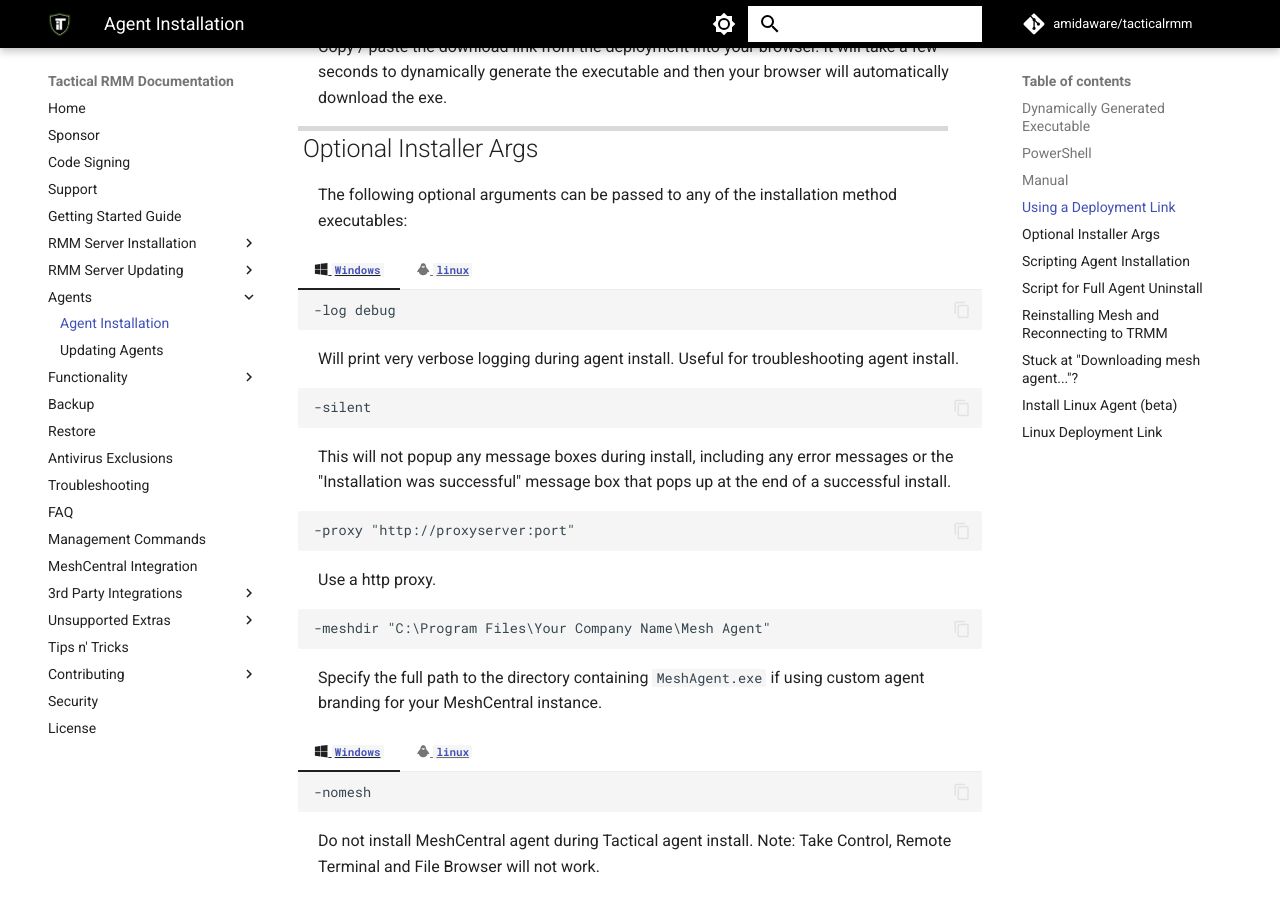
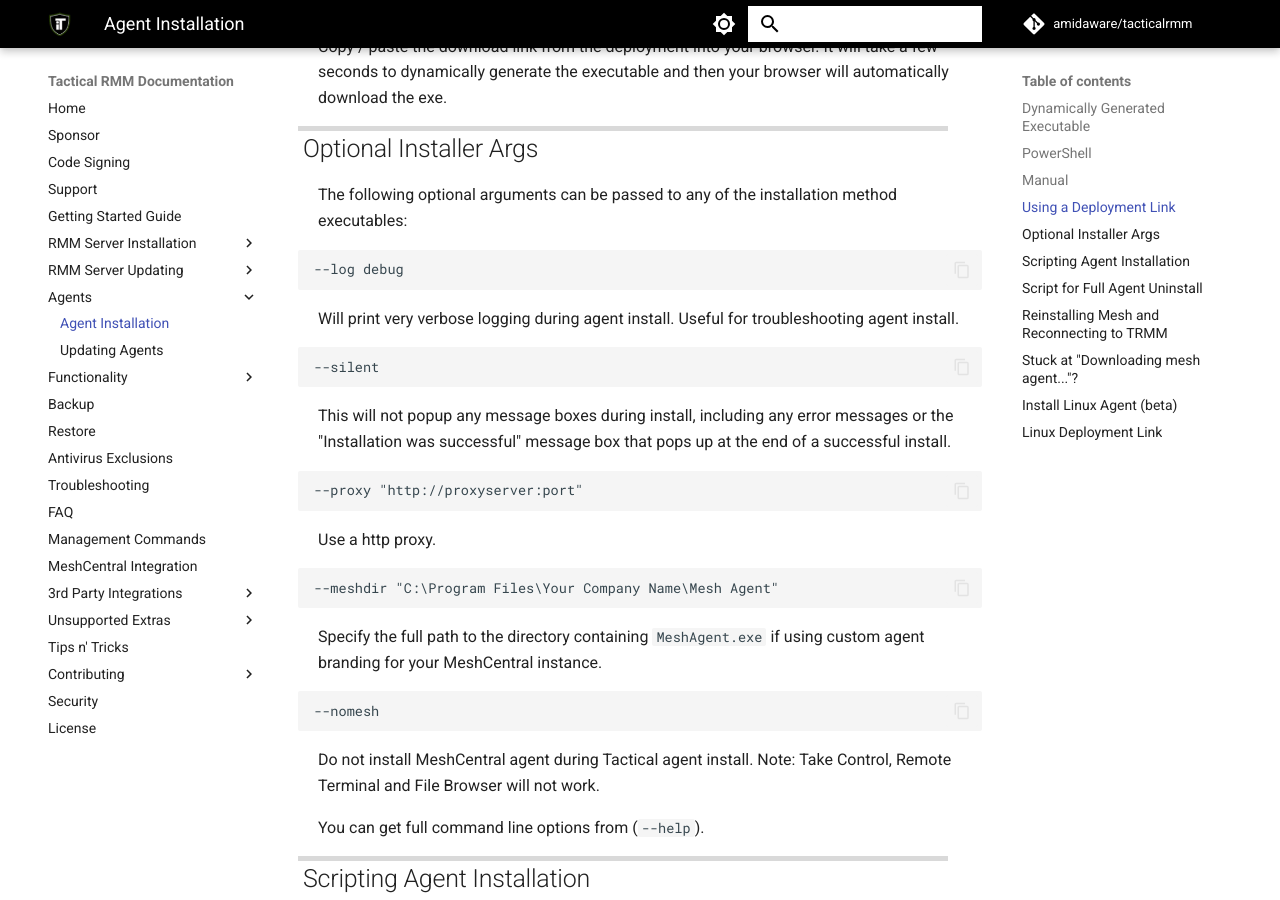
Before and after one commit to amidaware/trmm-docs, an MkDocs documentation site: the page built from docs/install_agent.md, in a window 1280 px wide and 900 px high, scrolled down 2025 px. Built offline with MkDocs 1.6.1 and Material for MkDocs 9.7.7, drawn with Linux system fonts in a browser that asks for light colours; comment, search, counter and statistics services are not loaded.

Commit message:
v2 updating slashes

````diff
--- a/docs/install_agent.md
+++ b/docs/install_agent.md
@@ -54,49 +54,33 @@
 
 The following optional arguments can be passed to any of the installation method executables:
 
-=== ":fontawesome-brands-windows: `Windows`"
-
-    ```text
-    -log debug
-    ```
-
-=== ":material-linux: `linux`"
-
-    ```text
-    --log debug
-    ```
+```text
+--log debug
+```
 
 Will print very verbose logging during agent install. Useful for troubleshooting agent install.
 
 ```text
--silent
+--silent
 ```
 
 This will not popup any message boxes during install, including any error messages or the "Installation was successful" message box that pops up at the end of a successful install.
 
 ```text
--proxy "http://proxyserver:port"
+--proxy "http://proxyserver:port"
 ```
 
 Use a http proxy.
 
 ```text
--meshdir "C:\Program Files\Your Company Name\Mesh Agent"
+--meshdir "C:\Program Files\Your Company Name\Mesh Agent"
 ```
 
 Specify the full path to the directory containing `MeshAgent.exe` if using custom agent branding for your MeshCentral instance.
 
-=== ":fontawesome-brands-windows: `Windows`"
-
-    ```text
-    -nomesh
-    ```
-
-=== ":material-linux: `linux`"
-
-    ```text
-    --nomesh
-    ```
+```text
+--nomesh
+```
 
 Do not install MeshCentral agent during Tactical agent install. Note: Take Control, Remote Terminal and File Browser will not work.
 
````
